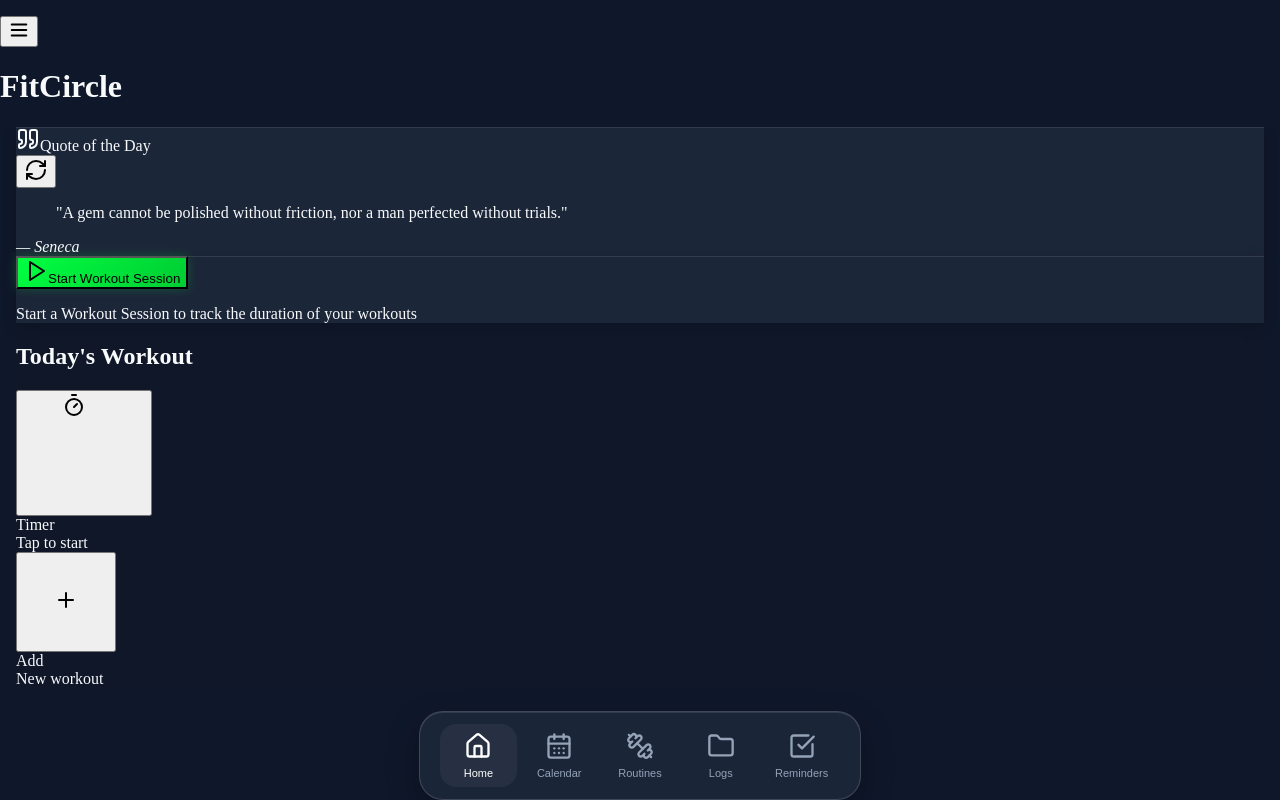
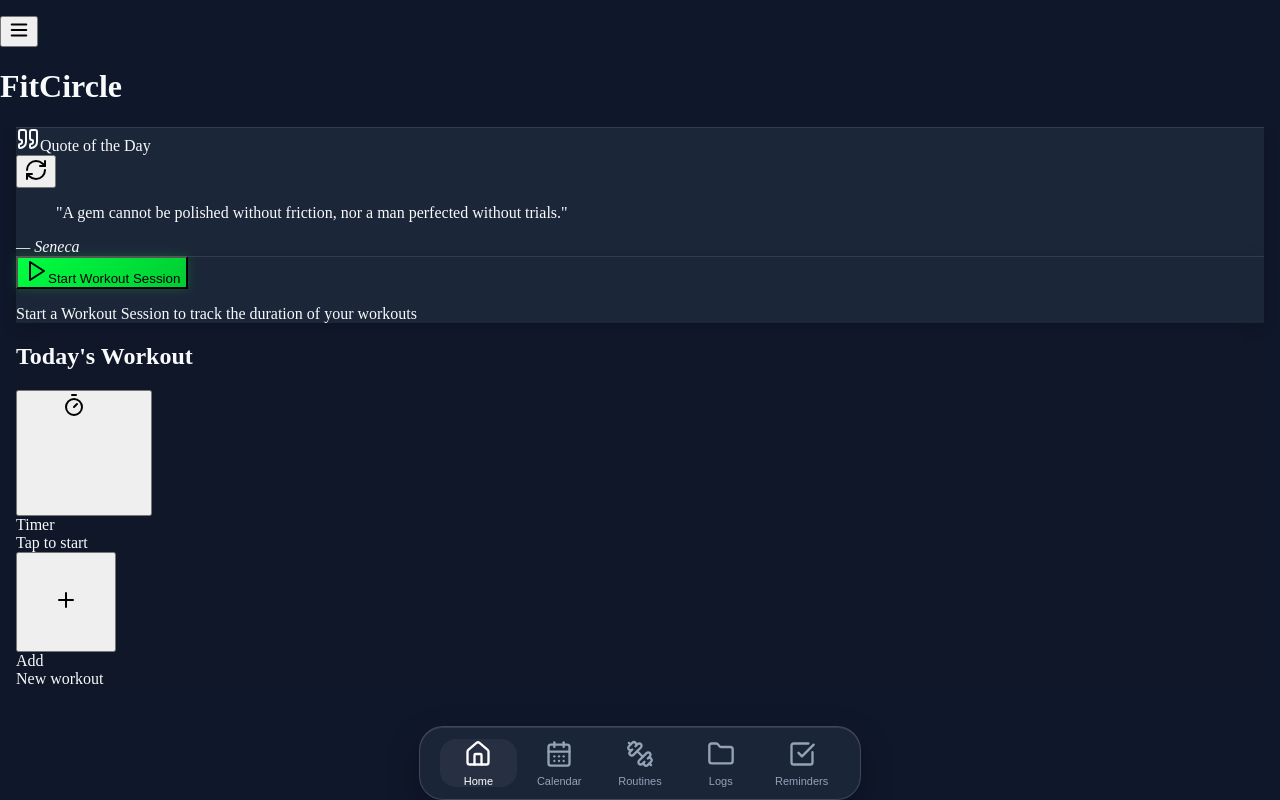
Before and after one commit to fullstackraven/FitCircle, a React (Vite) app in the folder client/: page / in a window 1280 px wide. Built offline with nearby package versions, Linux system fonts and the light colour scheme.

Commit message:
Compact dock height while preserving its bottom position (#15)
Co-authored-by: Corbin Sells <qs9pb6fzqy@privaterelay.appleid.com>

```diff
--- a/client/src/styles/glass.css
+++ b/client/src/styles/glass.css
@@ -61,7 +61,8 @@
 .dock-nav { display: flex; align-items: center; justify-content: center; width: 100%; max-width: 400px; border: 1px solid var(--glass-border); border-radius: var(--glass-radius-lg); padding: 12px clamp(8px, 3vw, 20px); }
 .dock-nav { padding-bottom: max(12px, var(--safe-bottom)); }
 .dock-items { display: flex; justify-content: space-between; align-items: center; width: 100%; gap: 4px; }
-.dock-tab { display: flex; flex-direction: column; align-items: center; justify-content: center; padding: 8px 0; border-radius: 16px; border: none; background-color: transparent; color: rgb(148 163 184); cursor: pointer; min-width: 0; flex: 1 1 0; min-height: 48px; gap: 4px; transition: color var(--glass-transition-fast), background-color var(--glass-transition-fast), transform var(--glass-transition-fast); }
+/* Compact the tabs without moving the bottom anchor or reducing safe-area clearance. */
+.dock-tab { display: flex; flex-direction: column; align-items: center; justify-content: center; padding: 0; border-radius: 16px; border: none; background-color: transparent; color: rgb(148 163 184); cursor: pointer; min-width: 0; flex: 1 1 0; min-height: 48px; gap: 4px; transition: color var(--glass-transition-fast), background-color var(--glass-transition-fast), transform var(--glass-transition-fast); }
 .dock-tab[aria-current="page"] { color: white; background-color: rgb(255 255 255 / .055); }
 .dock-tab:hover { color: white; }
 .dock-tab:active { transform: translateY(1px); background-color: rgb(255 255 255 / .09); }
```
Also changed, not shown: 2 other files (tests, documents, lock files or other folders).
